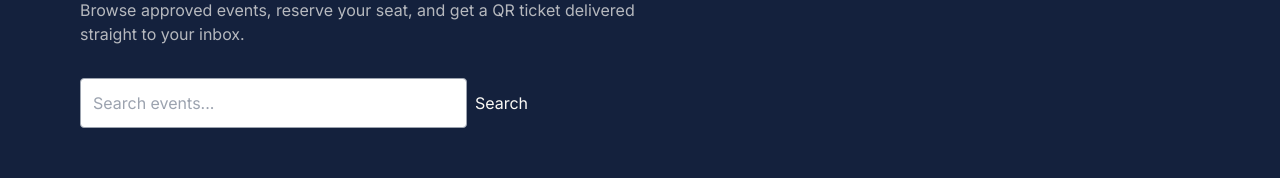
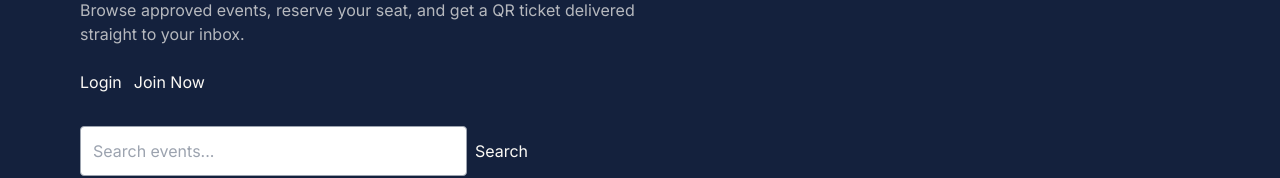
Before and after one commit to Gabryldev/event-management, a React (Vite) app in the folder frontend/: page / in a window 1280 px wide. Shown: the part 274-452 px from the top of the page. Built offline with nearby package versions, Linux system fonts and the light colour scheme; no server answers.

Commit message:
image not showing

```diff
--- a/frontend/src/pages/Home.jsx
+++ b/frontend/src/pages/Home.jsx
@@ -1,4 +1,5 @@
 import { useEffect, useState } from 'react';
+import { Link } from 'react-router-dom';
 import api from '../api/axios';
 import EventCard from '../components/EventCard';
 
@@ -54,6 +55,15 @@ const fetchEvents = async (q = "") => {
           <p className="text-paper/70 mt-3 max-w-xl">
             Browse approved events, reserve your seat, and get a QR ticket delivered straight to your inbox.
           </p>
+          <div className="flex gap-3 mt-6">
+  <Link to="/login" className="btn-outline !border-paper !text-paper">
+    Login
+  </Link>
+
+  <Link to="/register" className="btn-amber">
+    Join Now
+  </Link>
+</div>
           <form onSubmit={handleSearch} className="mt-8 flex gap-2 max-w-md">
            <input
   type="text"
```
